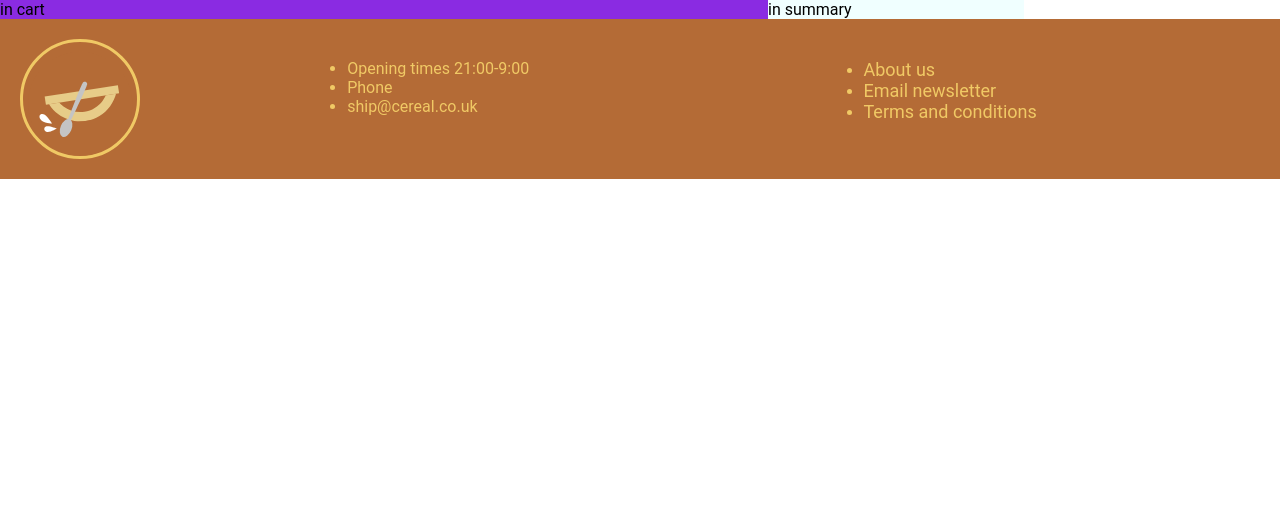
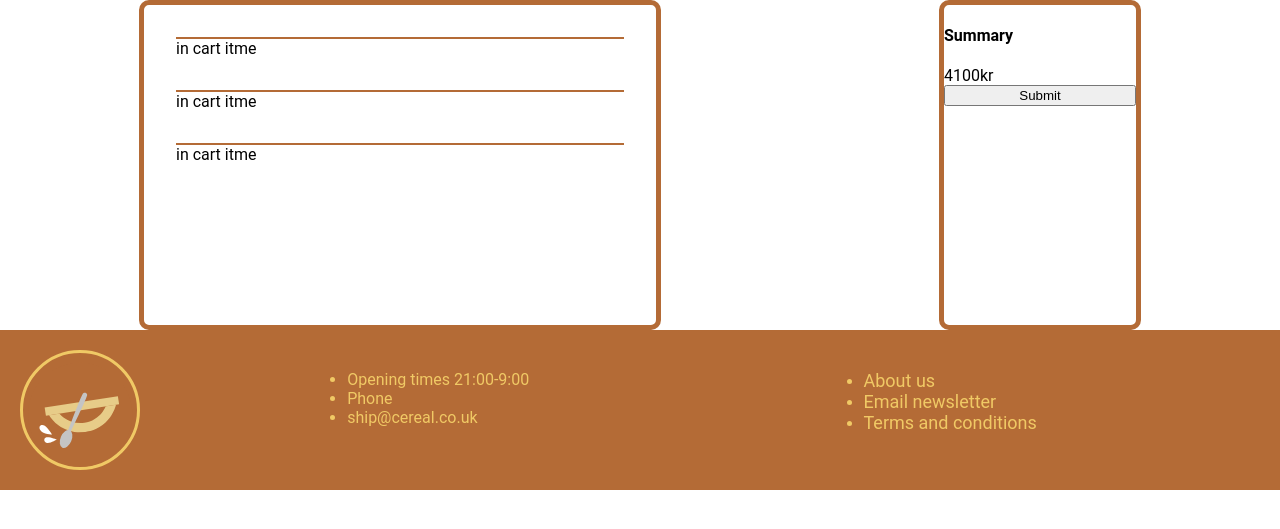
Before and after one commit to DongusJr/Ship_O_Cereal_H17, a Django app: page /user/cart in a window 1280 px wide. Shown: the part 161-690 px from the top of the page. Run offline with Django 3.2, Linux system fonts and the light colour scheme; the visitor is signed in with stand-in values (Sample User, id 1); data comes from the database, SQL or seed files in the repository; data that the repository does not hold is empty.

Commit message:
Cart started

```diff
--- a/static/css/basket_style.css
+++ b/static/css/basket_style.css
@@ -4,11 +4,24 @@
 }
 
 .cart {
-    width: 60%;
-    background-color: blueviolet;
+    width: 40%;
+    border: 5px solid #B46B36;
+    border-radius: 10px;
+    height: 20rem;
+    margin: auto;
+}
+
+.cart_item {
+    border-top: 2px solid #B46B36;
+    margin: 2rem;
 }
 
 .summary {
-    width: 20%;
-    background-color: azure;
+    display: flex;
+    width: 15%;
+    border: 5px solid #B46B36;
+    border-radius: 10px;
+    margin: auto;
+    height: 20rem;
+    flex-direction: column;
 }
--- a/static/css/landing_style.css
+++ b/static/css/landing_style.css
@@ -33,7 +33,8 @@
 }
 
 .ad_section{
+    padding-left: 1rem;
     width: 100%;
     height: 25%;
-    background-color: black;
+    background-color: greenyellow;
 }
--- a/templates/basket.html
+++ b/templates/basket.html
@@ -5,10 +5,20 @@
 
 <div class="cart_page">
     <div class="cart">
-        in cart
+        <div class="cart_item">
+            in cart itme
+        </div>
+        <div class="cart_item">
+            in cart itme
+        </div>
+        <div class="cart_item">
+            in cart itme
+        </div>
     </div>
     <div class="summary">
-        in summary
+        <h4>Summary</h4>
+        4100kr
+        <input type="submit">
     </div>
 </div>
 
```
